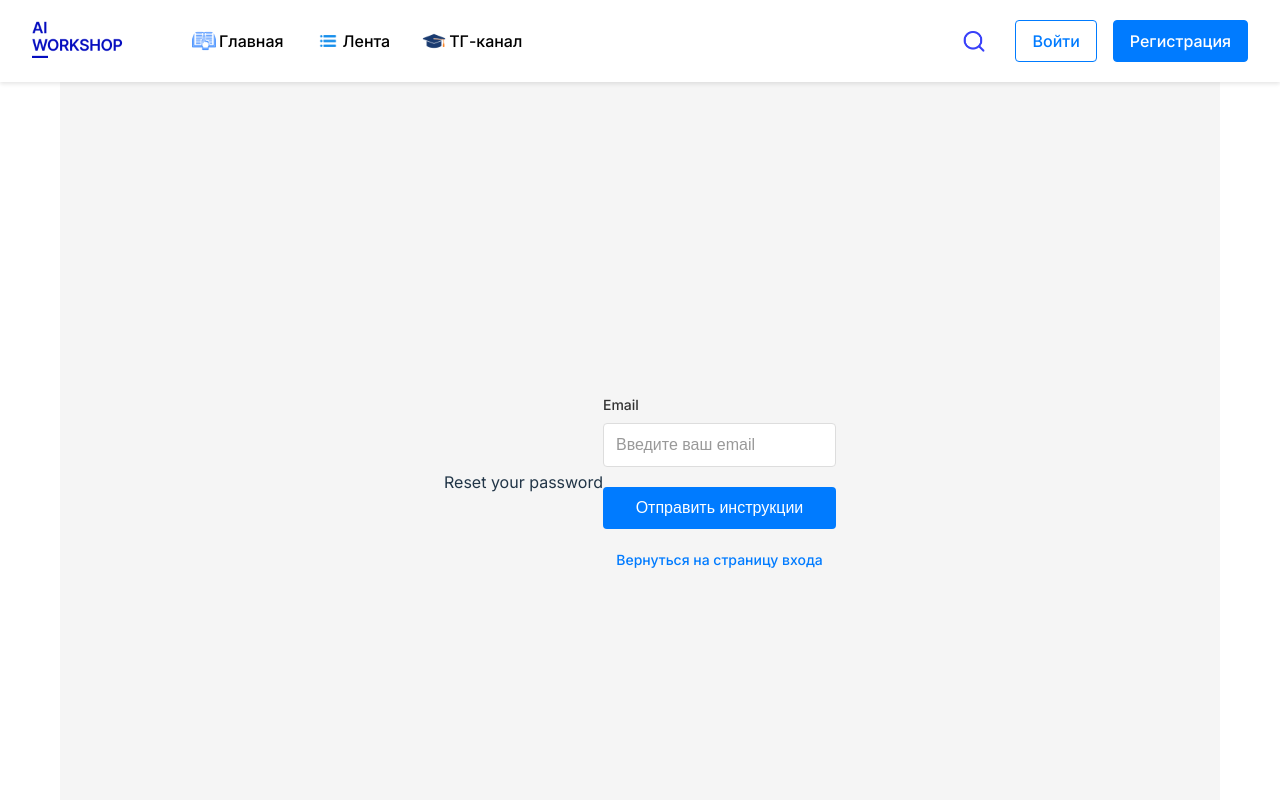
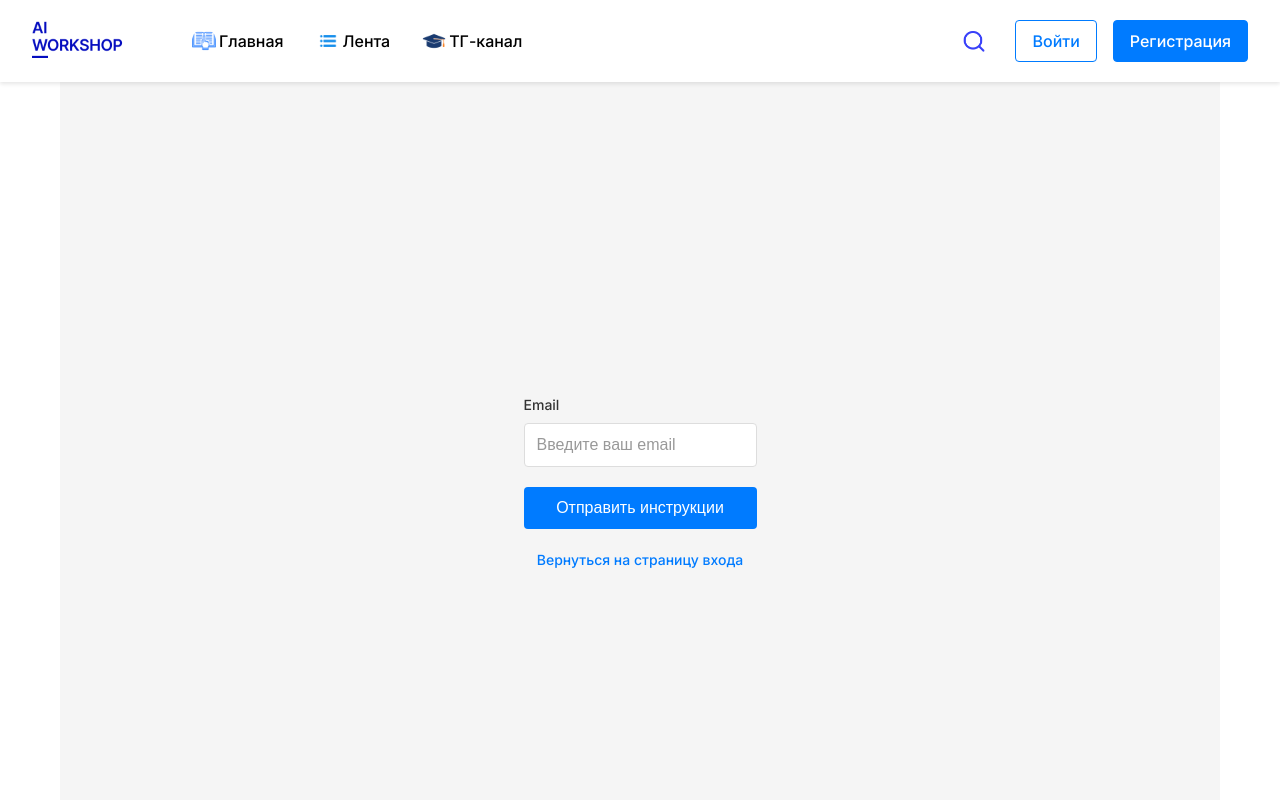
Before and after one commit to mihailshat/aiworkshop, a React (Vite) app in the folder only-frontend/: page /forgot-password in a window 1280 px wide. Shown: the top 800 px of the page. Built offline with nearby package versions, Linux system fonts and the light colour scheme.

Commit message:
fix ts problems for good deploy

```diff
--- a/only-frontend/src/contexts/AuthContext.tsx
+++ b/only-frontend/src/contexts/AuthContext.tsx
@@ -79,8 +79,7 @@ export const AuthProvider: React.FC<{ children: React.ReactNode }> = ({ children
                         if (refreshToken) {
                             console.log('AuthContext: Attempting token refresh');
                             try {
-                                const { access } = await AuthAPI.refreshToken();
-                                console.log('AuthContext: Token refreshed successfully');
+                                // const { access } = await AuthAPI.refreshToken(); // Удалено как неиспользуемое
 
                                 // Проверяем, что компонент всё еще смонтирован
                                 if (!isMounted) return;
--- a/only-frontend/src/pages/Auth/ForgotPasswordPage.tsx
+++ b/only-frontend/src/pages/Auth/ForgotPasswordPage.tsx
@@ -4,7 +4,7 @@ import PasswordResetForm from '../../components/Auth/PasswordResetForm';
 
 const ForgotPasswordPage: React.FC = () => {
     return (
-        <AuthLayout title="Reset your password">
+        <AuthLayout>
             <PasswordResetForm />
         </AuthLayout>
     );
--- a/only-frontend/src/pages/Auth/LoginPage.tsx
+++ b/only-frontend/src/pages/Auth/LoginPage.tsx
@@ -4,7 +4,7 @@ import LoginForm from '../../components/Auth/LoginForm';
 
 const LoginPage: React.FC = () => {
     return (
-        <AuthLayout title="Sign in to your account">
+        <AuthLayout>
             <LoginForm />
         </AuthLayout>
     );
--- a/only-frontend/src/pages/Auth/RegisterPage.tsx
+++ b/only-frontend/src/pages/Auth/RegisterPage.tsx
@@ -4,7 +4,7 @@ import RegisterForm from '../../components/Auth/RegisterForm';
 
 const RegisterPage: React.FC = () => {
     return (
-        <AuthLayout title="Create your account">
+        <AuthLayout>
             <RegisterForm />
         </AuthLayout>
     );
--- a/only-frontend/src/pages/Auth/ResetPasswordPage.tsx
+++ b/only-frontend/src/pages/Auth/ResetPasswordPage.tsx
@@ -4,7 +4,7 @@ import PasswordResetForm from '../../components/Auth/PasswordResetForm';
 
 const ResetPasswordPage: React.FC = () => {
     return (
-        <AuthLayout title="Reset your password">
+        <AuthLayout>
             <PasswordResetForm />
         </AuthLayout>
     );
--- a/only-frontend/src/pages/Profile/Profile.tsx
+++ b/only-frontend/src/pages/Profile/Profile.tsx
@@ -223,7 +223,7 @@ const Profile = observer(() => {
         }
 
         try {
-            const response = await api.post('/api/users/change_password/', {
+            await api.post('/api/users/change_password/', {
                 old_password: passwordData.oldPassword,
                 new_password: passwordData.newPassword,
                 new_password_confirm: passwordData.confirmPassword
--- a/only-frontend/src/routes.tsx
+++ b/only-frontend/src/routes.tsx
@@ -1,4 +1,3 @@
-import { CHATGPT_ROUTE, DEEPL_ROUTE, FEED_PAGE_ROUTE, GIGACHAT_ROUTE, MAIN_PAGE_ROUTE, NOT_FOUND_ROUTE, PALETTE_ROUTE, PERCEPTRON_ROUTE, YANDEX_GPT_ROUTE } from "./constants/constants";
 import { createBrowserRouter } from "react-router-dom"
 import App from "./App"
 import LoginPage from "./pages/Auth/LoginPage"
--- a/only-frontend/src/utils/favorites.ts
+++ b/only-frontend/src/utils/favorites.ts
@@ -1,10 +1,10 @@
 // Класс для работы с избранными статьями через localStorage
 export class FavoritesLocalStorage {
-    private userId: number | null;
+    // private userId: number | null; // Удалено как неиспользуемое
     private storageKey: string;
 
     constructor(userId: number | null) {
-        this.userId = userId;
+        // this.userId = userId; // Удалено как неиспользуемое
         this.storageKey = userId ? `favorites_${userId}` : 'favorites_guest';
     }
 
```
